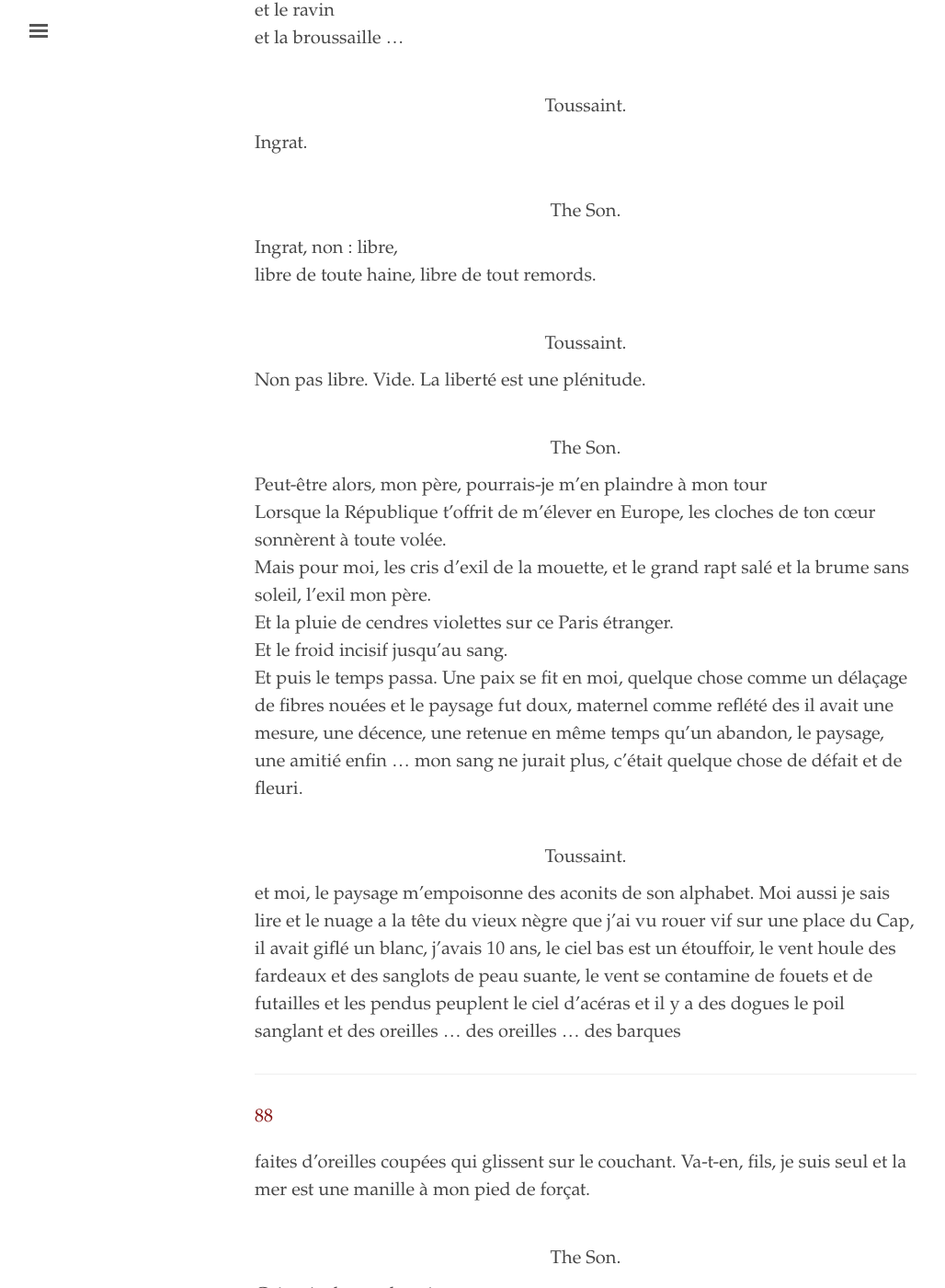
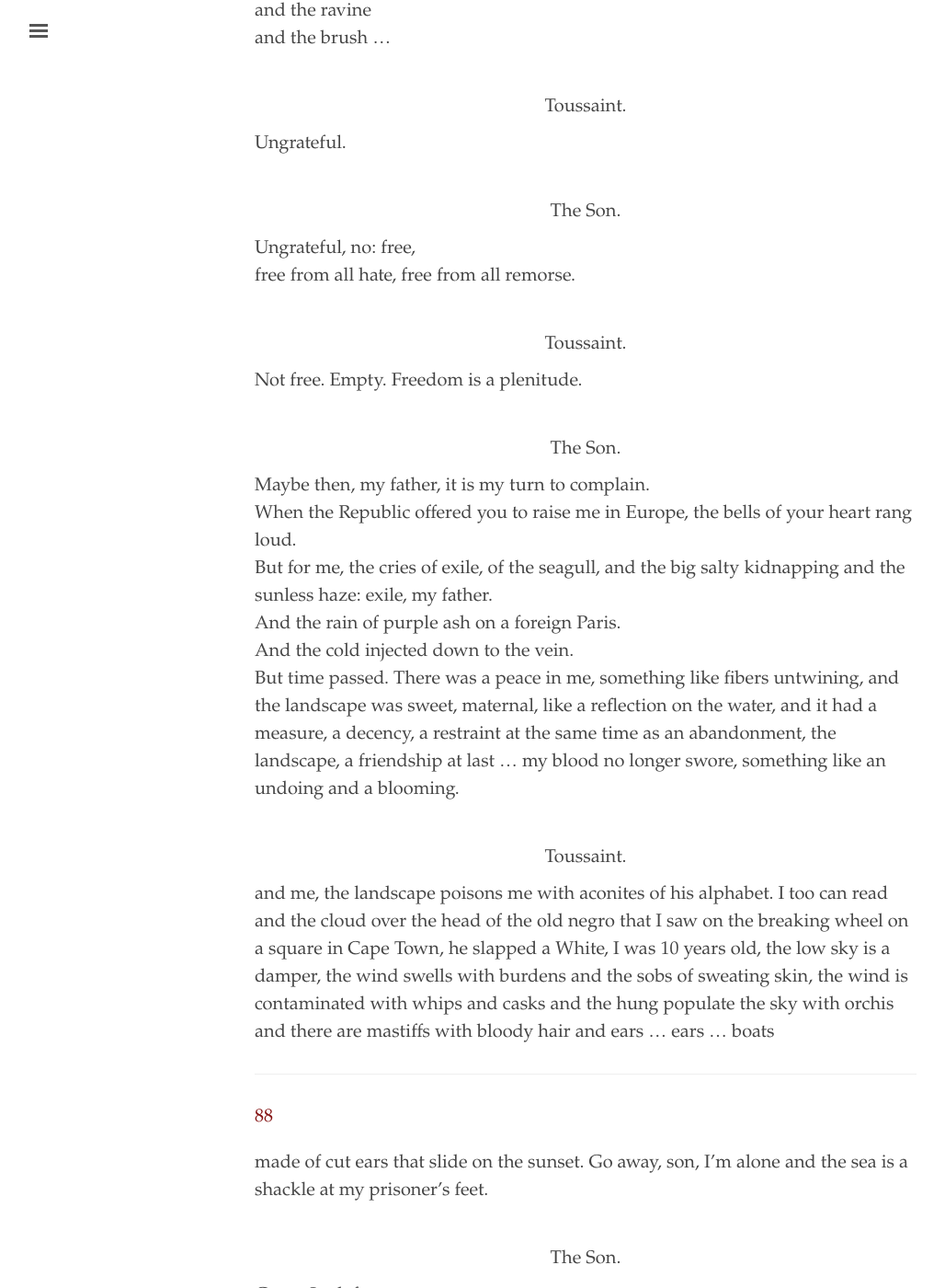
Before and after one commit to elotroalex/chiens, a Jekyll site: the page built from _texts/translation.md, in a window 1280 px wide and 1400 px high, scrolled down 97219 px. Shown: the whole window at 92% size, without its empty margins (3-1031 px from the left). Built offline with Jekyll 4.4.1, drawn with Linux system fonts in a browser that asks for light colours; some of the changed text lies outside the part shown.

Commit message:
page 86-88

```diff
--- a/_texts/translation.md
+++ b/_texts/translation.md
@@ -3135,74 +3135,74 @@ Oh, steps; hooves of horses; crawling larvae grown in the valley of my ears. Con
 
 - {:.sp} The Son.
 
-- Je suis libre
-- et je veux oublier comment
-- et le ravin
-- et la broussaille ...
-
-- {:.sp} Toussaint.
-
-- Ingrat.
+- I'm free
+- and I want to forget how
+- and the ravine
+- and the brush ...
+
+- {:.sp} Toussaint.
+
+- Ungrateful.
 
 - {:.sp} The Son.
 
-- Ingrat, non : libre,
-- libre de toute haine, libre de tout remords.
-
-- {:.sp} Toussaint.
-
-- Non pas libre. Vide. La liberté est une plénitude.
+- Ungrateful, no: free,
+- free from all hate, free from all remorse.
+
+- {:.sp} Toussaint.
+
+- Not free. Empty. Freedom is a plenitude.
 
 - {:.sp} The Son.
 
-- Peut-être alors, mon père, pourrais-je m'en plaindre à mon tour
-- {:.pr} Lorsque la République t'offrit de m'élever en Europe, les cloches de ton cœur sonnèrent à toute volée.
-- {:.pr} Mais pour moi, les cris d'exil de la mouette, et le grand rapt salé et la brume sans soleil, l'exil mon père.
-- Et la pluie de cendres violettes sur ce Paris étranger.
-- Et&nbsp;le froid incisif jusqu'au sang.
-- {:.pr} Et puis le temps passa. Une paix se fit en moi, quelque chose comme un délaçage de fibres nouées et le paysage fut doux, maternel comme reflété des  il avait une mesure, une décence, une retenue en même temps qu'un abandon, le paysage, une amitié enfin ... mon sang ne jurait plus, c'était quelque chose de défait et de fleuri.
-
-- {:.sp} Toussaint.
-
-- {:.pr} et moi, le paysage m'empoisonne des aconits de son alphabet. Moi aussi je sais lire et le nuage a la tête du vieux nègre que j'ai vu rouer vif sur une place du Cap, il avait giflé un blanc, j'avais 10 ans, le ciel bas est un étouffoir, le vent houle des fardeaux et des sanglots de peau suante, le vent se contamine de fouets et de futailles et les pendus peuplent le ciel d'acéras et il y a des dogues le poil sanglant et des oreilles ... des  oreilles ... des barques
+- Maybe then, my father, it is my turn to complain.
+- {: .pr} When the Republic offered you to raise me in Europe, the bells of your heart rang loud.
+- {: .pr} But for me, the cries of exile, of the seagull, and the big salty kidnapping and the sunless haze: exile, my father.
+- And the rain of purple ash on a foreign Paris.
+- And the cold injected down to the vein.
+- {: .pr} But time passed. There was a peace in me, something like fibers untwining, and the landscape was sweet, maternal, like a reflection on the water, and it had a measure, a decency, a restraint at the same time as an abandonment, the landscape, a friendship at last ... my blood no longer swore, something like an undoing and a blooming.
+
+- {:.sp} Toussaint.
+
+- {: .pr} and me, the landscape poisons me with aconites of his alphabet. I too can read and the cloud over the head of the old negro that I saw on the breaking wheel on a square in Cape Town, he slapped a White, I was 10 years old, the low sky is a damper, the wind swells with burdens and the sobs of sweating skin, the wind is contaminated with whips and casks and the hung populate the sky with orchis and there are mastiffs with bloody hair and ears ... ears ... boats
 
 ---
 
 [88]({{site.baseurl}}/chiens/p088.html){:.pagetitle}
 
-- {:.pr} faites d'oreilles coupées qui glissent sur le couchant. Va-t-en, fils, je suis seul et la mer est une manille à mon pied de forçat.
+- {: .pr} made of cut ears that slide on the sunset. Go away, son, I'm alone and the sea is a shackle at my prisoner's feet.
 
 - {:.sp} The Son.
 
-- Grâce, je demande grâce.
-
-- {:.sp} Toussaint.
-
-- Qui a dit pitié ?
-- qui essaie par ce mot incongru d'effacer le tableau noir et feu ? Qui demande
-- grâce ?
-- Est-ce que je demande grâce à mes yeux irrités ?
-- est-ce que je ne subis pas mes visions irréparables ?
-- et je n'ai pas besoin de harpon. Et je n'ai pas besoin de merlin.
-- Pas de pardon.
-- {:.pr} J'ai remonté avec mon cœur l'antique silex, le vieil amadou déposé par l'Afrique au fond de moi-même.
-- Je te hais. Je vous hais.
-- Et ma haine ne mourra pas.
-- Aussi longtemps que le soleil obèse chevauchera la vieille rosse de la Terre ...
-- Et maintenant le passé se feuille vivant
-- le passé se haillonne comme une feuille de bananier.
+- Grace, I ask for grace.
+
+- {:.sp} Toussaint.
+
+- Who said pity?
+- who tries by this incongruous word to erase the blackboard and fire? Who is asking
+- grace?
+- Do I ask grace for my irritated eyes?
+- don't I suffer my irreparable visions?
+- and I don't need a harpoon. And I don't need a sledge axe.
+- No pardon.
+- {: .pr} My heart went back to the ancient flint, the old tinder deposited by Africa in my heart.
+- I hate you. I hate you.
+- And my hate will not die.
+- As long as the obese sun straddles the old nag of the Earth ...
+- And now the past leafs through alive
+- the past hails like a banana leaf.
 - Isaac, Isaac
-- {:.pr} le cataclysme à la tête de scalp, à la cervelle de rouages de larves et de montres
-- au hasard des fables,
-- au hasard des victimes  expiatoires
-- attend
-- les yeux chavirés de palabres magnétiques.
+- {: .pr} the cataclysm at the scalp head, at the brains of larval wheels and watches
+- at random fables,
+- at random expiatory victims
+- waits
+- eyes capsized by magnetic palaver.
 - Isaac, Isaac
-- vénéneuses mes paupières s'entrouvent au cœur de cocotiers ...
-- fortement attirantes la parade des buissons vivants ;
-- ô végétaux enfants trébuchant sur les pavés inégaux des perturbations
-- Liberté, liberté,
-- j'oserai soutenir seul la lumière de ta tête bléssée.
+- poisonous my eyelids open in the heart of coconut palms ...
+- highly attractive the parade of live bushes;
+- O plant children stumbling on the uneven cobblestones of disturbances
+- Freedom, freedom,
+- I dare to bear alone the light of your wounded head.
 
 ---
 
```
Also changed, not shown: _texts/reading.md (+1 -1 lines).
